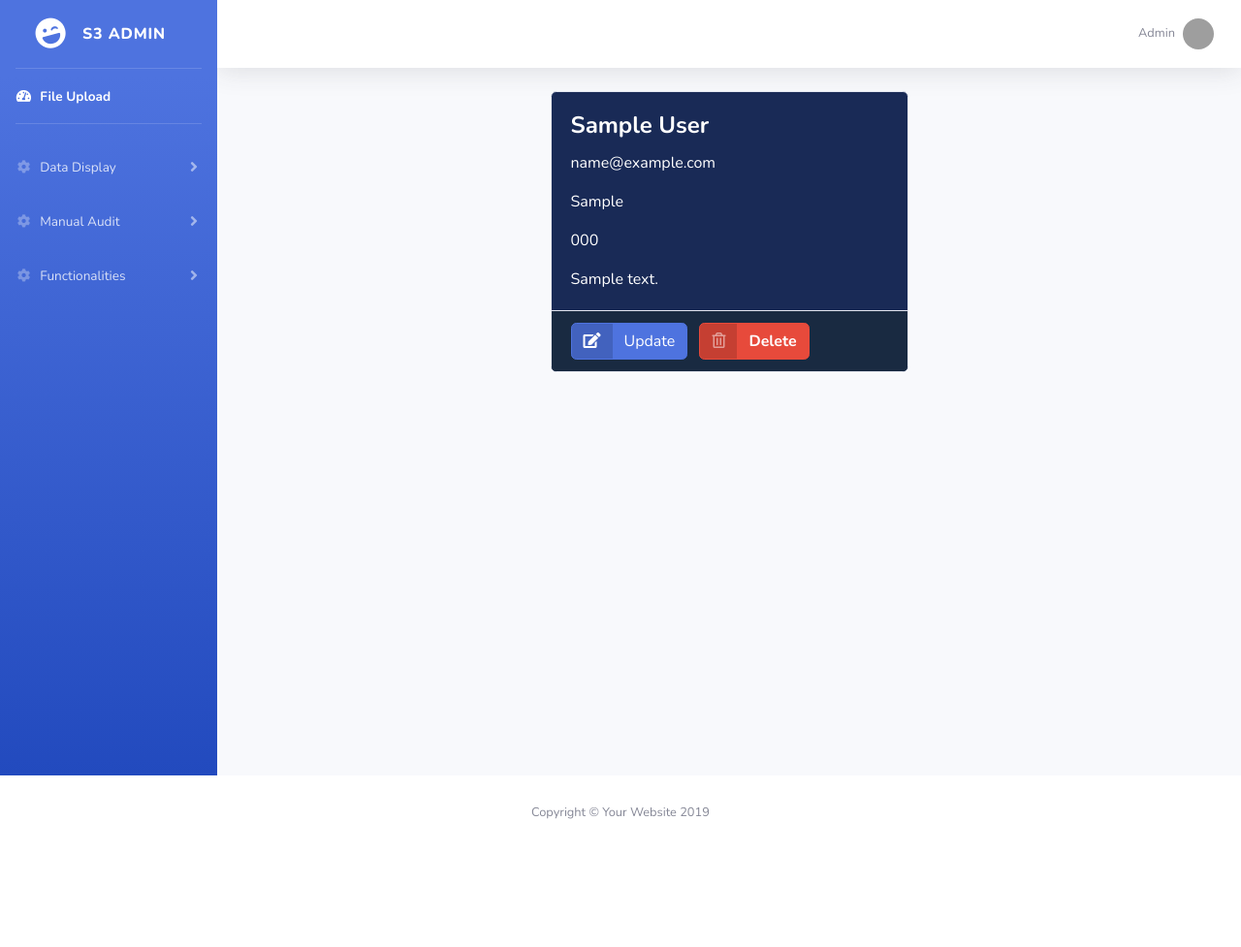
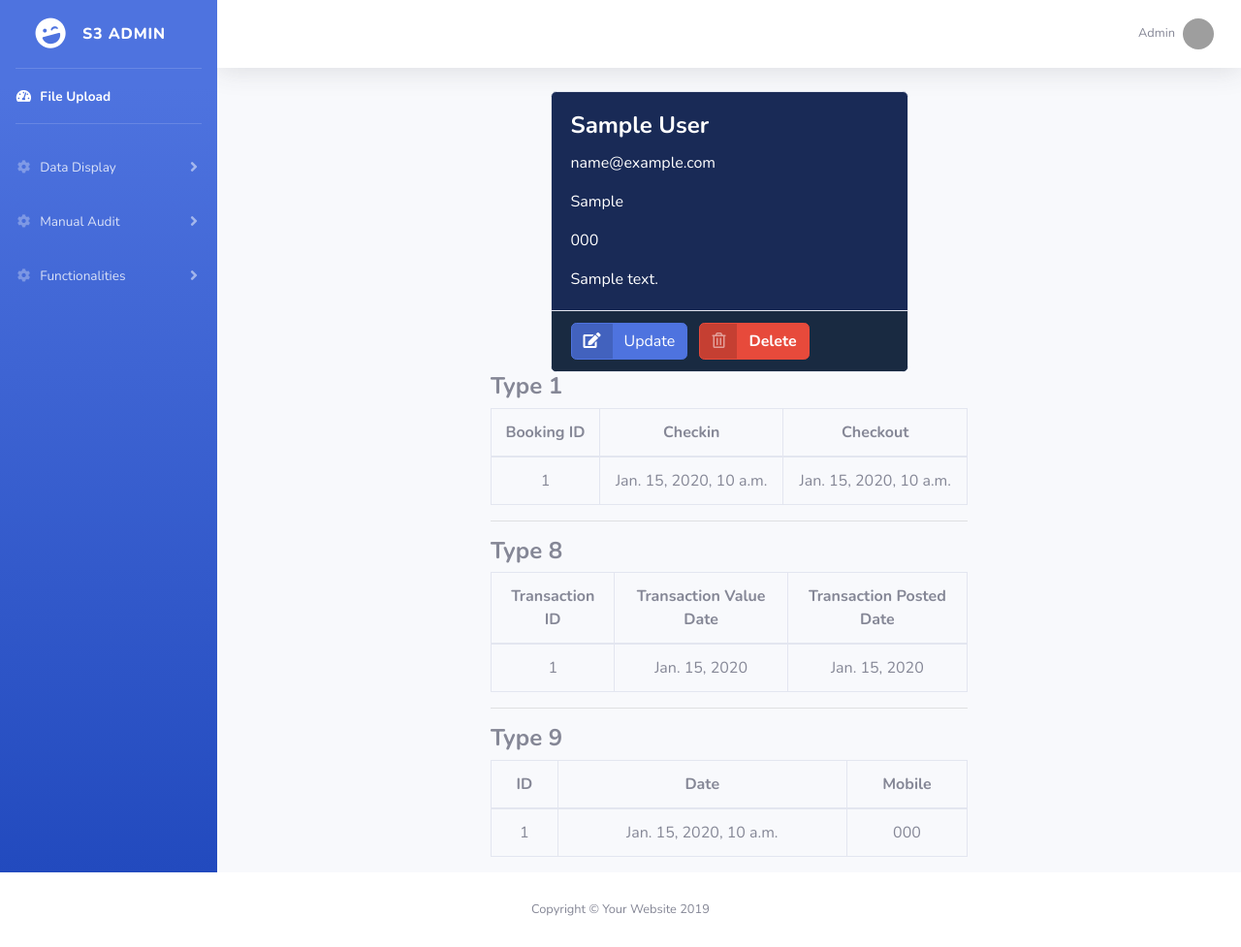
Before and after one commit to S3Infosoft/s3-payment-autoaudit, a Django app: page /customerdetail/1/ in a window 1280 px wide. Shown: the whole page at 97% size. Before the commit the page ends 845 px from the top, so only its background shows below. Run offline with Django 3.2, Linux system fonts and the light colour scheme; tables that the repository leaves empty hold one stand-in row (values such as "Sample post"); parts of the project's set-up code (start-up, migrations or seed data) failed here and were passed over; some libraries are stand-ins or nearby versions; grey boxes are pictures that could not be loaded.

Commit message:
Added Link Customer functionality to Type8

```diff
--- a/app/Templates/Customer/detail.html
+++ b/app/Templates/Customer/detail.html
@@ -29,6 +29,75 @@
       </div>
     </div>
 
+    <div>
+      <h4 class="font-weight-bolder">Type 1</h4>
+      <table class="table table-bordered text-center">
+        <thead>
+          <tr>
+            <th>Booking ID</th>
+            <th>Checkin</th>
+            <th>Checkout</th>
+          </tr>
+        </thead>
+        <tbody>
+          {% for i in object.type1.all %}
+            <tr>
+              <td>{{ i.Booking_ID }}</td>
+              <td>{{ i.Check_In }}</td>
+              <td>{{ i.Check_Out }}</td>
+            </tr>
+          {% empty %}
+            <tr><td colspan="3" class="text-center font-weight-bold">No Data</td></tr>
+          {% endfor %}
+        </tbody>
+      </table>
+
+      <hr>
+
+      <h4 class="font-weight-bolder">Type 8</h4>
+      <table class="table table-bordered text-center">
+        <thead>
+          <tr>
+            <th>Transaction ID</th>
+            <th>Transaction Value Date</th>
+            <th>Transaction Posted Date</th>
+          </tr>
+        </thead>
+        <tbody>
+          {% for i in object.type8.all %}
+            <tr>
+              <td>{{ i.transaction_id }}</td>
+              <td>{{ i.transaction_value_date }}</td>
+              <td>{{ i.transaction_posted_date }}</td>
+            </tr>
+          {% empty %}
+            <tr><td colspan="3" class="text-center font-weight-bold">No Data</td></tr>
+          {% endfor %}
+        </tbody>
+      </table>
+      <hr>
+      <h4 class="font-weight-bolder">Type 9</h4>
+      <table class="table table-bordered text-center">
+        <thead>
+          <tr>
+            <th>ID</th>
+            <th>Date</th>
+            <th>Mobile</th>
+          </tr>
+        </thead>
+        <tbody>
+          {% for i in object.type9.all %}
+            <tr>
+              <td>{{ i.id }}</td>
+              <td>{{ i.date }}</td>
+              <td>{{ i.mobile }}</td>
+            </tr>
+          {% empty %}
+            <tr><td colspan="3" class="text-center font-weight-bold">No Data</td></tr>
+          {% endfor %}
+        </tbody>
+      </table>
+    </div>
     <div class="modal fade" id="updateModal" tabindex="-1" role="dialog" aria-labelledby="exampleModalLabel"
          aria-hidden="true">
       <div class="modal-dialog" role="document">
--- a/app/upload/api/urls.py
+++ b/app/upload/api/urls.py
@@ -8,4 +8,5 @@ urlpatterns = [
             views.Type1ListAPIView.as_view(), name="list_api"),
     path('icici/', views.Type8ListAPIView.as_view(), name="list_api"),
     path('mswipe/', views.Type9ListAPIView.as_view(), name="list_api"),
+    path("customer-names/", views.CustomerNameListView.as_view(), name='customer_name_list'),
 ]
--- a/app/upload/forms.py
+++ b/app/upload/forms.py
@@ -80,7 +80,7 @@ class Type9Form(forms.ModelForm):
 class CustomerForm(forms.ModelForm):
     class Meta:
         model = Customer
-        fields = "__all__"
+        exclude = "type1", "type9", "type8"
 
     def __init__(self, *args, **kwargs):
         super(CustomerForm, self).__init__(*args, **kwargs)
--- a/app/upload/models.py
+++ b/app/upload/models.py
@@ -254,6 +254,9 @@ class Customer(models.Model):
     phone = models.CharField(max_length=15)
     id_from_mvr = models.CharField(max_length=40)
     notes = models.CharField(max_length=100)
+    type1 = models.ManyToManyField(Type1)
+    type8 = models.ManyToManyField(Type8, related_name="linked_customer")
+    type9 = models.ManyToManyField(Type9, related_name="linked_customer")
 
     def __str__(self):
         return self.name
--- a/app/upload/urls.py
+++ b/app/upload/urls.py
@@ -25,5 +25,5 @@ urlpatterns = [
     path('cashentrydetail/<int:pk>', views.CashEntryDetailView.as_view(), name='cashentry_detail'),
     path("cashentryupdate/<int:pk>/", views.update_cashentry, name="cashentry_update"),
     path("cashentrydelete/<int:pk>/", views.CashEntryDeleteView.as_view(), name="cashentry_delete"),
-
+    path("link-cutomer/<pk>/<type_>/<data_id>/", views.link_customer, name="link_customer"),
 ]
--- a/app/upload/views.py
+++ b/app/upload/views.py
@@ -27,6 +27,14 @@ DATE_MONTH = {
     "Nov": 11,
     "Dec": 12,
 }
+
+
+def link_customer(request, pk, type_, data_id):
+    if type_[-1] == "1":
+        pass
+    elif type_[-1] == "8":
+        Customer.objects.get(pk=pk).type8.add(data_id)
+    return redirect("customer_detail", pk)
 
 
 def send_master_data(request, month, year):
```
Also changed, not shown: app/Templates/icici.html (+35 -1 lines), app/upload/admin.py (+4 -3 lines), app/upload/api/serializers.py (+10 -1 lines), app/upload/api/views.py (+7 -2 lines), app/Templates/CashEntry/detail.html (indentation only), app/upload/migrations/0014_auto_20200511_1814.py (added), app/upload/migrations/0015_auto_20200511_1902.py (added), app/upload/migrations/0016_customer_type8.py (added).
